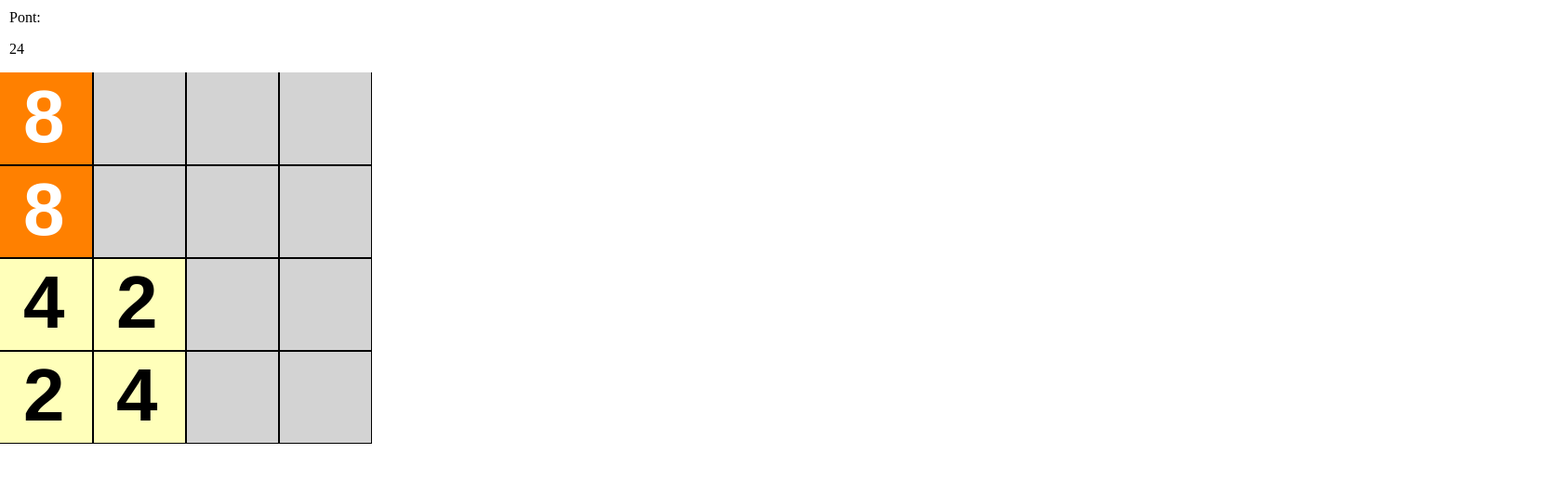
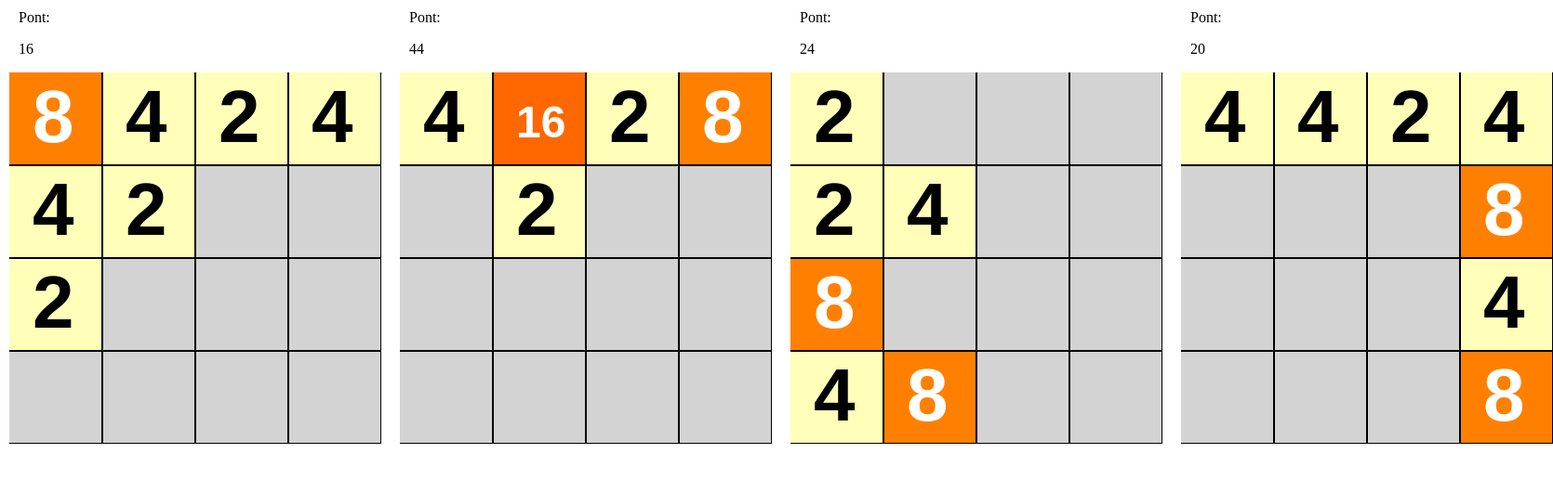
Before and after one commit to FidoHUN/2048, a plain HTML site: page v2/index.html in a window 1280 px wide. Shown: the whole page at 93% size, 1670 px wide, since content can reach past the window. Drawn offline with Linux system fonts and the light colour scheme.

Commit message:
Saving and mutating the best network on 4 boards

```diff
--- a/v2/board.js
+++ b/v2/board.js
@@ -1,121 +1,131 @@
-class Board{
+class Board {
 	#state;
 	#control;
 
-	constructor(){
+	constructor() {
 		this.state = [
-			[0,0,0,0],
-			[0,0,0,0],
-			[0,0,0,0],
-			[0,0,0,0]];
+			[0, 0, 0, 0],
+			[0, 0, 0, 0],
+			[0, 0, 0, 0],
+			[0, 0, 0, 0]];
 
 		this.control = new Control();
 
 		this.gameOver = false
 		this.won = false
 
-			this.brain = new NeuralNetwork([16,8,4])
+		if (!localStorage.getItem("bestBrain")) {
+			this.brain = new NeuralNetwork([16, 8, 4])
+		}else{
+			console.log('van agy')
+			const bestBrainInLocalStorage = JSON.parse(localStorage.getItem("bestBrain"))
+			this.brain = JSON.parse(localStorage.getItem("bestBrain"))
+			NeuralNetwork.mutate(this.brain,0.1)
+		}
+
+
+
 		console.log(this.brain);
 
 		this.sensors = new Array(16)
-			this.aiDecision = [0,0,0,0];
+		this.aiDecision = [0, 0, 0, 0];
 	}
 
-	  generateRandomIndex(){
-			let rnd = Math.floor(Math.random()*4)+1;
-			let index = rnd-1;
+	generateRandomIndex() {
+		let rnd = Math.floor(Math.random() * 4) + 1;
+		let index = rnd - 1;
 		return index;
 	}
 
-	  generateRandomTile(ai=false){
-			let rnd = Math.floor(Math.random()*2)+1;
+	generateRandomTile(ai = false) {
+		let rnd = Math.floor(Math.random() * 2) + 1;
 		let tile = undefined;
-			if(rnd === 1){
+		if (rnd === 1) {
 			tile = 2;
 			let I = this.generateRandomIndex()
 			let J = this.generateRandomIndex()
-				  if(this.state[I][J]===0){
+			if (this.state[I][J] === 0) {
 				this.state[I][J] = tile
-				  }else{
+			} else {
 				this.generateRandomTile()
 			}
-			}else{
+		} else {
 			tile = 4;
 			let I = this.generateRandomIndex()
 			let J = this.generateRandomIndex()
-				  if(this.state[I][J]===0){
+			if (this.state[I][J] === 0) {
 				this.state[I][J] = tile
-				  }else{
+			} else {
 				this.generateRandomTile()
 			}
 		}
-			if(ai){
+		if (ai) {
 			this.refreshInputs();
-				const outputs = NeuralNetwork.feedForward(this.sensors,this.brain)
+			const outputs = NeuralNetwork.feedForward(this.sensors, this.brain)
 			this.aiDecision = outputs;
 		}
 	}
 
-	  generateStartingPosition(){
-		  if(!localStorage.getItem("bestScore")){
+	generateStartingPosition() {
+		if (!localStorage.getItem("bestScore")) {
 			localStorage.setItem("bestScore", 0);
 		}
 		this.generateRandomTile();
 		this.generateRandomTile(true);
 	}
 
-	  addEventListeners(canvas){
-			document.addEventListener("keydown", (e)=>{
-				  if(!e.repeat){
-						if(e.key === "ArrowUp"){
+	addEventListeners(canvas) {
+		document.addEventListener("keydown", (e) => {
+			if (!e.repeat) {
+				if (e.key === "ArrowUp") {
 					this.state = this.control.moveUp(this.state);
-							  if(!this.control.invalidMove){
-									Renderer.render(this.state,canvas,this.control.score)
-									setTimeout(()=>{
+					if (!this.control.invalidMove) {
+						Renderer.render(this.state, canvas, this.control.score)
+						setTimeout(() => {
 							this.generateRandomTile()
-										  Renderer.render(this.state,canvas,this.control.score)
+							Renderer.render(this.state, canvas, this.control.score)
 						}, 200)
 					}
 				}
-						if(e.key === "ArrowDown"){
+				if (e.key === "ArrowDown") {
 					this.state = this.control.moveDown(this.state);
-							  if(!this.control.invalidMove){
-									Renderer.render(this.state,canvas,this.control.score)
-									setTimeout(()=>{
+					if (!this.control.invalidMove) {
+						Renderer.render(this.state, canvas, this.control.score)
+						setTimeout(() => {
 							this.generateRandomTile()
-										  Renderer.render(this.state,canvas,this.control.score)
+							Renderer.render(this.state, canvas, this.control.score)
 						}, 200)
 					}
 				}
-						if(e.key === "ArrowLeft"){
+				if (e.key === "ArrowLeft") {
 					this.state = this.control.moveLeft(this.state);
-							  if(!this.control.invalidMove){
-									Renderer.render(this.state,canvas,this.control.score)
-									setTimeout(()=>{
+					if (!this.control.invalidMove) {
+						Renderer.render(this.state, canvas, this.control.score)
+						setTimeout(() => {
 							this.generateRandomTile()
-										  Renderer.render(this.state,canvas,this.control.score)
+							Renderer.render(this.state, canvas, this.control.score)
 						}, 200)
 					}
 				}
-						if(e.key === "ArrowRight"){
+				if (e.key === "ArrowRight") {
 					this.state = this.control.moveRight(this.state);
-							  if(!this.control.invalidMove){
-									Renderer.render(this.state,canvas,this.control.score)
-									setTimeout(()=>{
+					if (!this.control.invalidMove) {
+						Renderer.render(this.state, canvas, this.control.score)
+						setTimeout(() => {
 							this.generateRandomTile()
-										  Renderer.render(this.state,canvas,this.control.score)
+							Renderer.render(this.state, canvas, this.control.score)
 						}, 200)
 					}
 				}
 
-						setTimeout(()=>{
+				setTimeout(() => {
 					this.checkWin()
-							  if(this.won){
+					if (this.won) {
 						alert("NYERTÉL!")
 						window.location.reload();
 					}
 					this.checkGameOver()
-							  if(this.gameOver){
+					if (this.gameOver) {
 						alert("VESZTETTÉL!")
 						window.location.reload();
 					}
@@ -128,121 +138,145 @@ class Board{
 		return new Promise(resolve => setTimeout(resolve, ms));
 	}
 
-	  async addNeuralNetwork(canvas){
-		while(!this.won || !this.gameOver){
+	async addNeuralNetwork(canvas) {
+		while (!this.won || !this.gameOver) {
 			this.aiMove(canvas)
 			await this.sleep(600);
 			this.checkWin()
-			  if(this.won){
+			if (this.won) {
 				alert("NYERTÉL!")
 				window.location.reload();
 			}
 			this.checkGameOver()
-			  if(this.gameOver){
+			if (this.gameOver) {
+				switch (canvas.id) {
+					case 'canvas_1':
+						boards[0] = 0;
+						break;
+					case 'canvas_2':
+						boards[1] = 0;
+						break;
+					case 'canvas_3':
+						boards[2] = 0;
+						break;
+					case 'canvas_4':
+						boards[3] = 0;
+						break;
+
+					default:
+						break;
+				}
 				const bestScore = parseInt(localStorage.getItem("bestScore"))
-				  if(this.control.score > bestScore){
+				if (this.control.score > bestScore) {
 					this.saveNeuralNetworkAndScore(this.brain)
 				}
+				console.log(boards)
+				if (boards[0] === 0 && boards[1] === 0 && boards[2] === 0 && boards[3] === 0) {
 					window.location.reload();
 				}
 			}
 		}
+	}
 
-	  saveNeuralNetworkAndScore(brain){
+	saveNeuralNetworkAndScore(brain) {
 		localStorage.setItem("bestScore", this.control.score)
 		localStorage.setItem("bestBrain", JSON.stringify(brain));
 	}
 
-	  refreshInputs(){
+	refreshInputs() {
 		let indexCounter = 0;
-		  for(let i=0;i<this.state.length;i++){
-			  for(let j=0;j<this.state[i].length;j++){
-				  if(this.state[i][j] === 0){
-					  this.sensors[indexCounter] = 0.08*1
-				  }else if(this.state[i][j] === 2){
-					  this.sensors[indexCounter] = 0.08*2
-				  }else if(this.state[i][j] === 4){
-					  this.sensors[indexCounter] = 0.08*3
-				  }else if(this.state[i][j] === 8){
-					  this.sensors[indexCounter] = 0.08*4
-				  }else if(this.state[i][j] === 16){
-					  this.sensors[indexCounter] = 0.08*5
-				  }else if(this.state[i][j] === 32){
-					  this.sensors[indexCounter] = 0.08*6
-				  }else if(this.state[i][j] === 64){
-					  this.sensors[indexCounter] = 0.08*7
-				  }else if(this.state[i][j] === 128){
-					  this.sensors[indexCounter] = 0.08*8
-				  }else if(this.state[i][j] === 256){
-					  this.sensors[indexCounter] = 0.08*9
-				  }else if(this.state[i][j] === 512){
-					  this.sensors[indexCounter] = 0.08*10
-				  }else if(this.state[i][j] === 1024){
-					  this.sensors[indexCounter] = 0.08*11
-				  }else if(this.state[i][j] === 2048){
-					  this.sensors[indexCounter] = 0.08*12
+		for (let i = 0; i < this.state.length; i++) {
+			for (let j = 0; j < this.state[i].length; j++) {
+				if (this.state[i][j] === 0) {
+					this.sensors[indexCounter] = 0.08 * 1
+				} else if (this.state[i][j] === 2) {
+					this.sensors[indexCounter] = 0.08 * 2
+				} else if (this.state[i][j] === 4) {
+					this.sensors[indexCounter] = 0.08 * 3
+				} else if (this.state[i][j] === 8) {
+					this.sensors[indexCounter] = 0.08 * 4
+				} else if (this.state[i][j] === 16) {
+					this.sensors[indexCounter] = 0.08 * 5
+				} else if (this.state[i][j] === 32) {
+					this.sensors[indexCounter] = 0.08 * 6
+				} else if (this.state[i][j] === 64) {
+					this.sensors[indexCounter] = 0.08 * 7
+				} else if (this.state[i][j] === 128) {
+					this.sensors[indexCounter] = 0.08 * 8
+				} else if (this.state[i][j] === 256) {
+					this.sensors[indexCounter] = 0.08 * 9
+				} else if (this.state[i][j] === 512) {
+					this.sensors[indexCounter] = 0.08 * 10
+				} else if (this.state[i][j] === 1024) {
+					this.sensors[indexCounter] = 0.08 * 11
+				} else if (this.state[i][j] === 2048) {
+					this.sensors[indexCounter] = 0.08 * 12
 				}
 				indexCounter++;
 			}
 		}
 	}
 
-	  aiMove(canvas){
-				if(this.aiDecision[0]===1){
+	aiMove(canvas) {
+
+		let minimum = 0;
+		let maximum = 3;
+
+		if (this.aiDecision[0] === 1) {
 			this.state = this.control.moveUp(this.state);
-					  if(!this.control.invalidMove){
-							Renderer.render(this.state,canvas,this.control.score)
-							setTimeout(()=>{
+			if (!this.control.invalidMove) {
+				Renderer.render(this.state, canvas, this.control.score)
+				setTimeout(() => {
 					this.generateRandomTile(true)
-								  Renderer.render(this.state,canvas,this.control.score)
+					Renderer.render(this.state, canvas, this.control.score)
 				}, 500)
-					  }else{
+			} else {
 				this.aiDecision.fill(0);
-						let randomIndex = Math.floor(Math.random() * 3);
+				let randomIndex = Math.floor(Math.random() * (maximum - minimum + 1)) + minimum;
 				this.aiDecision[randomIndex] = 1;
 				this.aiMove(canvas);
 			}
-				}else if(this.aiDecision[1]===1){
+		} else if (this.aiDecision[1] === 1) {
 			this.state = this.control.moveDown(this.state);
-					  if(!this.control.invalidMove){
-							Renderer.render(this.state,canvas,this.control.score)
-							setTimeout(()=>{
+			if (!this.control.invalidMove) {
+				Renderer.render(this.state, canvas, this.control.score)
+				setTimeout(() => {
 					this.generateRandomTile(true)
-								  Renderer.render(this.state,canvas,this.control.score)
+					Renderer.render(this.state, canvas, this.control.score)
 				}, 500)
-					  }else{
+			} else {
 				this.aiDecision.fill(0);
-						let randomIndex = Math.floor(Math.random() * 3);
+				let randomIndex = Math.floor(Math.random() * (maximum - minimum + 1)) + minimum;
 				this.aiDecision[randomIndex] = 1;
 				this.aiMove(canvas);
 			}
 
-				}else if(this.aiDecision[2]===1){
+		} else if (this.aiDecision[2] === 1) {
 			this.state = this.control.moveRight(this.state);
-					  if(!this.control.invalidMove){
-							Renderer.render(this.state,canvas,this.control.score)
-							setTimeout(()=>{
+			if (!this.control.invalidMove) {
+				Renderer.render(this.state, canvas, this.control.score)
+				setTimeout(() => {
 					this.generateRandomTile(true)
-								  Renderer.render(this.state,canvas,this.control.score)
+					Renderer.render(this.state, canvas, this.control.score)
 				}, 500)
-					  }else{
+			} else {
 				this.aiDecision.fill(0);
-						let randomIndex = Math.floor(Math.random() * 3);
+				let randomIndex = Math.floor(Math.random() * (maximum - minimum + 1)) + minimum;
 				this.aiDecision[randomIndex] = 1;
 				this.aiMove(canvas);
 			}
 
-				}else if(this.aiDecision[3]===1){
+		} else if (this.aiDecision[3] === 1) {
 			this.state = this.control.moveLeft(this.state);
-					  if(!this.control.invalidMove){
-							Renderer.render(this.state,canvas,this.control.score)
-							setTimeout(()=>{
+			if (!this.control.invalidMove) {
+				Renderer.render(this.state, canvas, this.control.score)
+				setTimeout(() => {
 					this.generateRandomTile(true)
-								  Renderer.render(this.state,canvas,this.control.score)
+					Renderer.render(this.state, canvas, this.control.score)
 				}, 500)
-					  }else{
+			} else {
 				this.aiDecision.fill(0);
-						let randomIndex = Math.floor(Math.random() * 3);
+				let randomIndex = Math.floor(Math.random() * (maximum - minimum + 1)) + minimum;
 				this.aiDecision[randomIndex] = 1;
 				this.aiMove(canvas);
 			}
@@ -250,48 +284,48 @@ class Board{
 		}
 	}
 
-	  checkWin(){
-			for(let i=0;i<this.state.length;i++){
-				  for(let j=0;j<this.state[i].length;j++){
-						if(this.state[i][j]==2048){
+	checkWin() {
+		for (let i = 0; i < this.state.length; i++) {
+			for (let j = 0; j < this.state[i].length; j++) {
+				if (this.state[i][j] == 2048) {
 					this.won = true
 				}
 			}
 		}
 	}
 
-	  checkGameOver(){
+	checkGameOver() {
 
 		let boardFilled = true
 		let validMovesCounter = 0;
 
-			for(let i=0;i<this.state.length;i++){
-				  for(let j=0;j<this.state[i].length;j++){
-						if(this.state[i][j]==0){
+		for (let i = 0; i < this.state.length; i++) {
+			for (let j = 0; j < this.state[i].length; j++) {
+				if (this.state[i][j] == 0) {
 					boardFilled = false
 					return
 				}
 			}
 		}
 
-			if(boardFilled){
+		if (boardFilled) {
 			//check for row game over
-				  for(let i=0;i<this.state.length;i++){
-						for(let j=0;j<this.state[i].length-1;j++){
-							  if(this.state[i][j]===this.state[i][j+1]){
+			for (let i = 0; i < this.state.length; i++) {
+				for (let j = 0; j < this.state[i].length - 1; j++) {
+					if (this.state[i][j] === this.state[i][j + 1]) {
 						validMovesCounter++;
 					}
 				}
 			}
-				  //check for row game over
-				  for(let i=0;i<this.state.length;i++){
-						for(let j=0;j<this.state[i].length-1;j++){
-							  if(this.state[j][i]===this.state[j+1][i]){
+			//check for column game over
+			for (let i = 0; i < this.state.length; i++) {
+				for (let j = 0; j < this.state[i].length - 1; j++) {
+					if (this.state[j][i] === this.state[j + 1][i]) {
 						validMovesCounter++;
 					}
 				}
 			}
-				  if(validMovesCounter === 0){
+			if (validMovesCounter === 0) {
 				this.gameOver = true;
 			}
 		}
--- a/v2/index.html
+++ b/v2/index.html
@@ -11,26 +11,70 @@
             padding: 0;
         }
         #score{
-            margin: 10px
+            margin: 10px;
         }
         p{
             margin-left: 10px;
         }
+        .row{
+            display: flex;
+        }
+        .col{
+            margin-left: 10px;
+            margin-right: 10px;
+        }
     </style>
     <script>
         function main(){
-       		let canvas = document.getElementById("mainCanvas");
-       		let board = new Board();
-            board.generateStartingPosition()
-           	Renderer.render(board.state, canvas, 0);
-            board.addEventListeners(canvas);
-			board.addNeuralNetwork(canvas);
+            let board_1 = new Board();
+            board_1.generateStartingPosition()
+            let canvas_1 = document.getElementById("canvas_1");
+           	Renderer.render(board_1.state, canvas_1, 0);
+			board_1.addNeuralNetwork(canvas_1);
+
+            let board_2 = new Board();
+            board_2.generateStartingPosition()
+            let canvas_2 = document.getElementById("canvas_2");
+           	Renderer.render(board_2.state, canvas_2, 0);
+			board_2.addNeuralNetwork(canvas_2);
+
+            let board_3 = new Board();
+            board_3.generateStartingPosition()
+            let canvas_3 = document.getElementById("canvas_3");
+           	Renderer.render(board_3.state, canvas_3, 0);
+			board_3.addNeuralNetwork(canvas_3);
+
+            let board_4 = new Board();
+            board_4.generateStartingPosition()
+            let canvas_4 = document.getElementById("canvas_4");
+           	Renderer.render(board_4.state, canvas_4, 0);
+			board_4.addNeuralNetwork(canvas_4);
         }
     </script>
 </head>
 <body onload="main()">
-    <div id="score">Pont:</div><p id="points"></p>
-    <canvas id="mainCanvas" width="400px" height="400px"></canvas>
+    <div class="row">
+        <div class="col">
+            <div id="score">Pont:</div><p id="points_1"></p>
+            <canvas id="canvas_1" width="400px" height="400px"></canvas>
+        </div>
+        <div class="col">
+            <div id="score">Pont:</div><p id="points_2"></p>
+            <canvas id="canvas_2" width="400px" height="400px"></canvas>
+        </div>
+        <div class="col">
+            <div id="score">Pont:</div><p id="points_3"></p>
+            <canvas id="canvas_3" width="400px" height="400px"></canvas>
+        </div>
+        <div class="col">
+            <div id="score">Pont:</div><p id="points_4"></p>
+            <canvas id="canvas_4" width="400px" height="400px"></canvas>
+        </div>
+    </div>
+    <script>
+        let boards = [1,1,1,1]
+    </script>
+    <script src="utils.js"></script>
     <script src="network.js"></script>
     <script src="controls.js"></script>
     <script src="board.js"></script>
--- a/v2/network.js
+++ b/v2/network.js
@@ -12,6 +12,19 @@ class NeuralNetwork{
             outputs = Level.computeOutputValues(outputs,network.levels[i])
         }
         return outputs
+    }
+
+    static mutate(network,amount=1){
+        network.levels.forEach(level => {
+            for(let i=0;i<level.biases.length;i++){
+                level.biases[i] = lerp(level.biases[i],Math.random(),amount)
+            }
+            for(let i=0;i<level.weights.length;i++){
+                for(let j=0;j<level.weights[i].length;j++){
+                    level.weights[i][j] = lerp(level.weights[i][j],Math.random(),amount)
+                }
+            }
+        })
     }
 }
 
--- a/v2/renderer.js
+++ b/v2/renderer.js
@@ -108,7 +108,27 @@ class Renderer{
         }
         ctx.stroke();
 
-		const points = document.querySelector("#points")
-		points.innerHTML = score
+		let points;
+		switch (canvas.id) {
+			case 'canvas_1':
+				points = document.querySelector("#points_1")
+				points.innerHTML = score
+				break;
+			case 'canvas_2':
+				points = document.querySelector("#points_2")
+				points.innerHTML = score
+				break;
+			case 'canvas_3':
+				points = document.querySelector("#points_3")
+				points.innerHTML = score
+				break;
+			case 'canvas_4':
+				points = document.querySelector("#points_4")
+				points.innerHTML = score
+				break;
+
+			default:
+				break;
+		}
 	}
 }
--- /dev/null
+++ b/v2/utils.js
@@ -0,0 +1,3 @@
+function lerp(A,B,t){
+    return A+(B-A)*t;
+}
```
Lines whose indentation alone changed are shown as unchanged.
